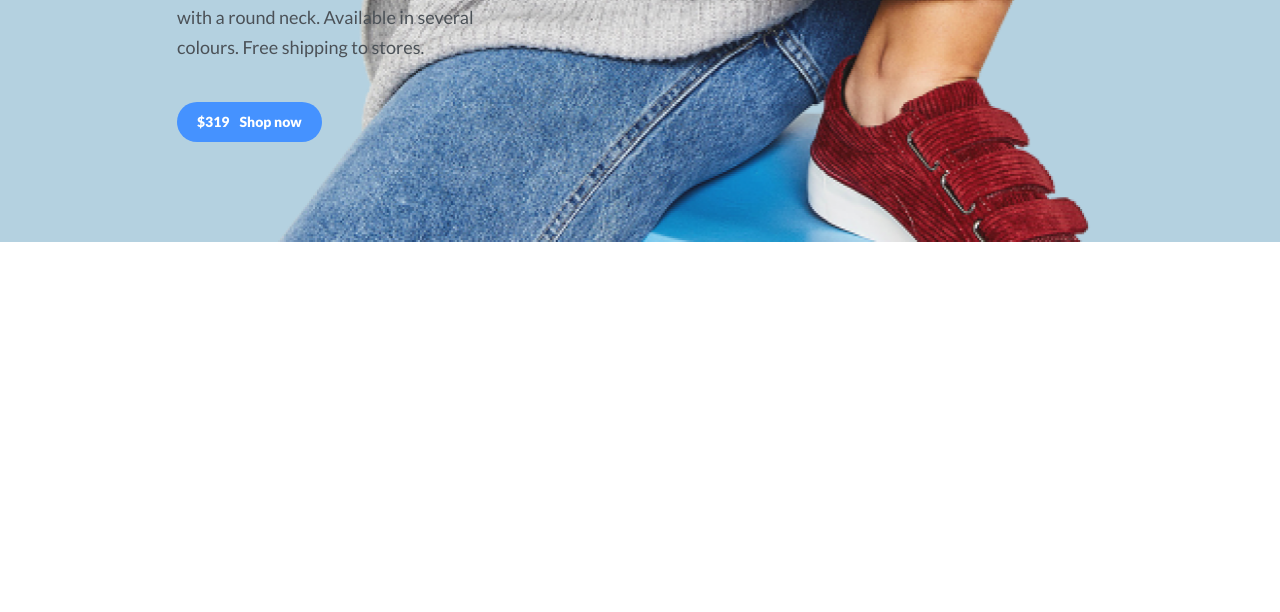
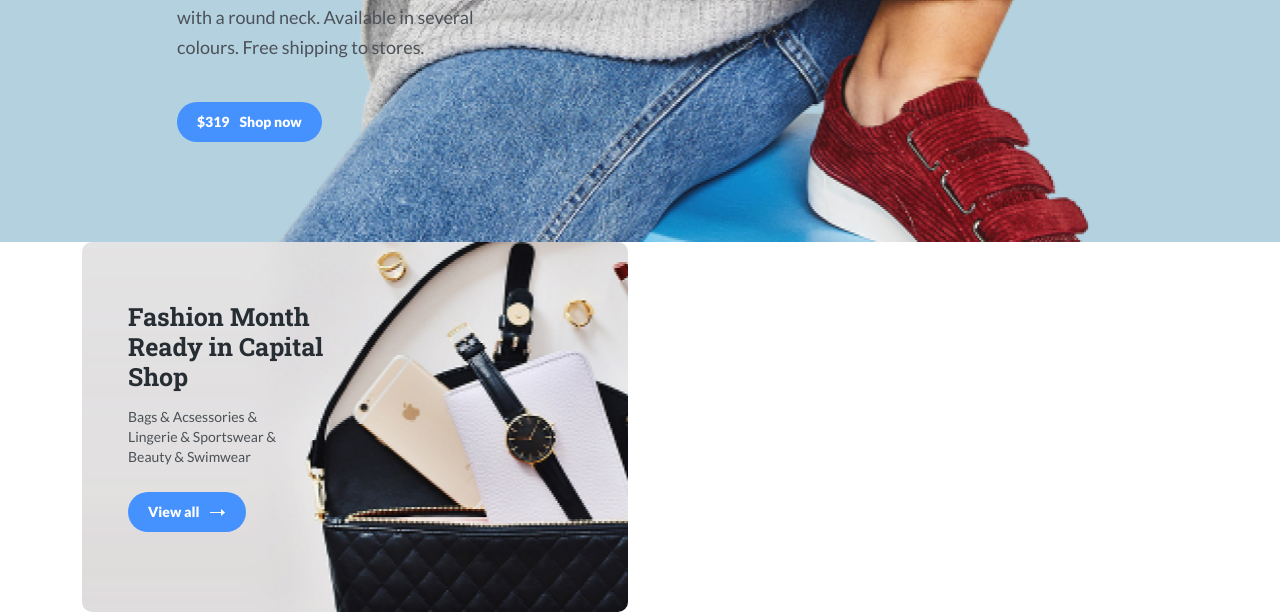
Before and after one commit to AndreiAkatov/Will-Berries, a plain HTML site: page index.html in a window 1280 px wide. Shown: the part 382-994 px from the top of the page. Before the commit the page ends 800 px from the top, so only its background shows below. Drawn offline with Linux system fonts and the light colour scheme.

Commit message:
add card sectoin and first card

```diff
--- a/index.html
+++ b/index.html
@@ -86,5 +86,31 @@
             </div>
         </div>
     </section>
+
+    <section class="card">
+        <div class="container">
+            <div class="row">
+                <div class="col-6">
+                    <div class="card__wrapper card__wrapper--1">
+                        <h3 class="card__title">Fashion Month Ready in Capital Shop</h3>
+
+                        <P class="card__text">Bags & Acsessories & Lingerie & Sportswear &
+                        Beauty & Swimwear</P>
+
+                        <button class="button">
+                            <span>
+                                View all
+                            </span>
+                            <img src="/img/button-arrow.svg" alt="">
+                        </button>
+
+                    </div>
+                </div>
+                <div class="col-6"></div>
+                <div class="col-9"></div>
+                <div class="col-3"></div>
+            </div>
+        </div>
+    </section>
 </body>
 </html>
--- a/scss/style.scss
+++ b/scss/style.scss
@@ -90,5 +90,38 @@ button {
         width: 100%;
         top: 50%;
         transform: translateY(-50%);
+        opacity: 0.5;
     }
 }
+
+.card{
+    &__wrapper {
+        padding: 60px 46px 80px;
+        border-radius: 10px ;
+
+        &--1 {
+            background: url(../img/card-1.jpg) no-repeat center center / cover;
+
+        }
+    }
+
+    &__title {
+        font-weight: 700;
+        font-size: 25px;
+        line-height: 30px;
+        color: #262D33;
+        font-family: 'Roboto Slab', sans-serif;
+        max-width: 220px;
+        margin-bottom: 15px;
+    }
+
+    &__text {
+        font-weight: 400;
+        font-size: 14px;
+        line-height: 20px;
+        color: #4B5157;
+        font-family: 'Lato', sans-serif;
+        max-width: 175px;
+        margin-bottom: 25px;
+    }
+}
```
Also changed, not shown: css/style.css, img/button-arrow.svg (added), img/card-1.jpg (added), 1 other file.
